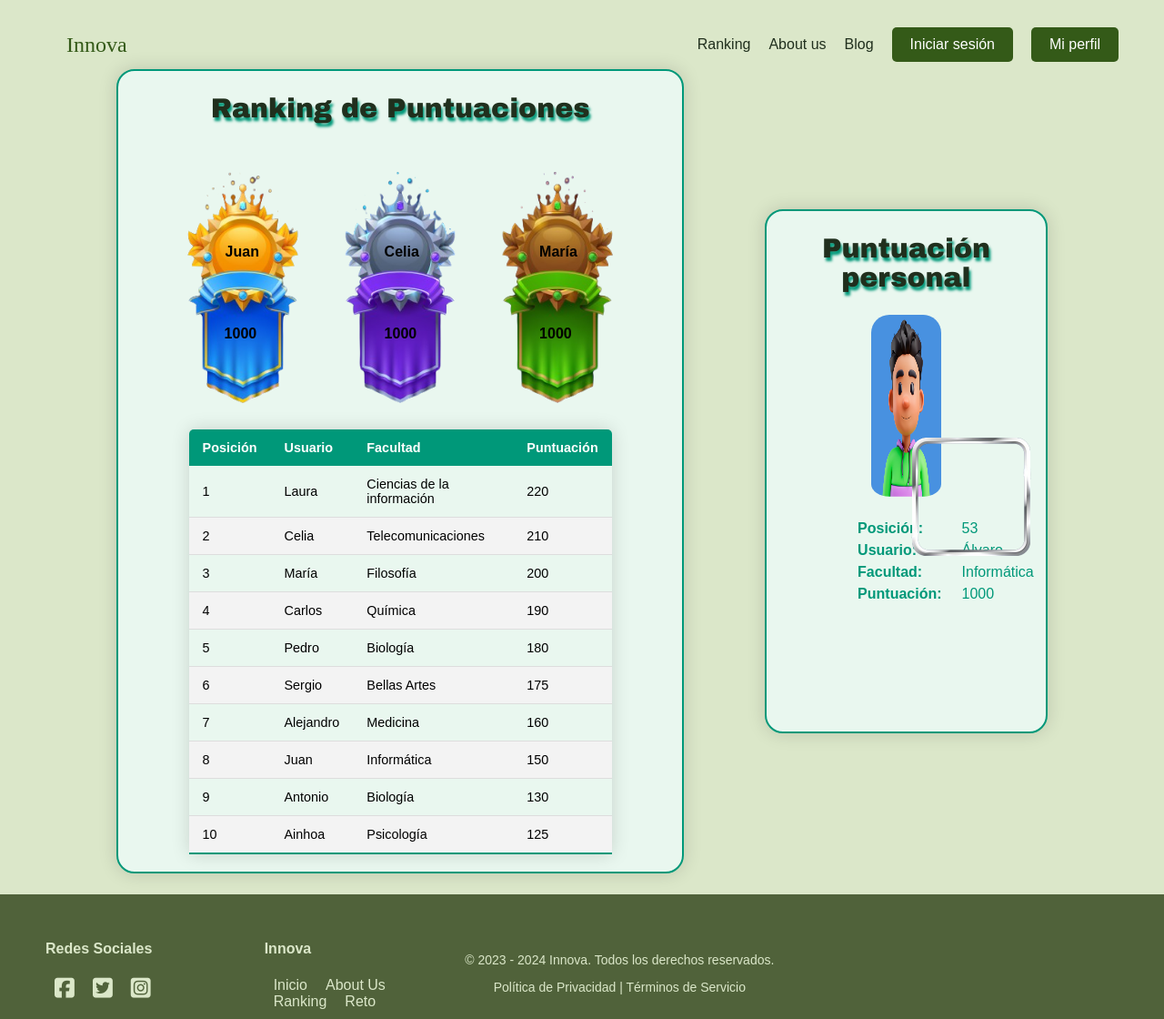
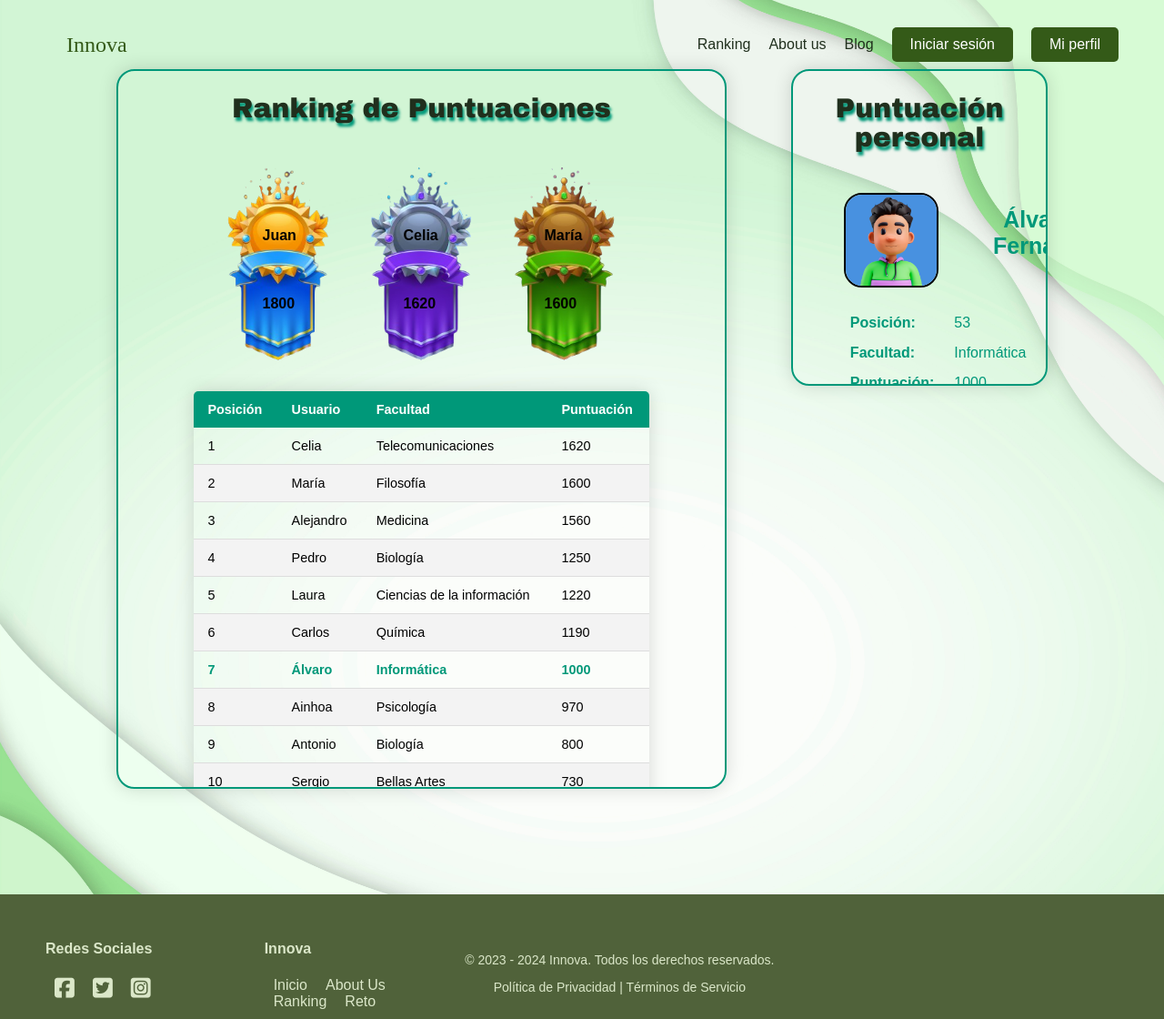
Before and after one commit to dprieto96/TFG, a PHP site: page /app/view/ranking.php in a window 1280 px wide. Shown: the whole page at 91% size. Run offline with PHP 8.4, Linux system fonts and the light colour scheme; some libraries are stand-ins or nearby versions.

Commit message:
Ranking update

```diff
--- a/app/view/includes/header.php
+++ b/app/view/includes/header.php
@@ -3,8 +3,8 @@
     <div id="logo"><a href='/TFG/index.php'>Innova</a></div>
     <nav>
         <ul>
-            <li><a href='app/view/ranking.php'>Ranking</a></li>
-            <li><a href='app/view/aboutUs.php'>About us</a></li>
+            <li><a href='/TFG/app/view/ranking.php'>Ranking</a></li>
+            <li><a href='/TFG/app/view/aboutUs.php'>About us</a></li>
             <li><a href="#Blog">Blog</a></li>
             <li id="loginBtn"><button id="login" onclick="openLoginModal()">Iniciar sesión</button></li>
             <li><button id="login" onclick="openPerfilModal()">Mi perfil</button></li>
--- a/app/view/ranking.php
+++ b/app/view/ranking.php
@@ -2,7 +2,7 @@
 
 <head>
     <meta charset="UTF-8">
-    <title>About Us</title>
+    <title>Ranking</title>
     <meta name="viewport" content="width=device-width, initial-scale=1.0">
     <link rel="stylesheet" type="text/css" href="../../public/css/styles.css">
     <link rel="stylesheet" type="text/css" href="../../public/css/styleRanking.css">
@@ -11,7 +11,7 @@
 
 <body>
 
-    <div id="header-main-about-us">
+    <div id="header-main-ranking">
 
     <?php
     require('includes/header.php');
@@ -24,12 +24,12 @@
 
                 <div class="medal-container">
                     <label id="medal-name1">Juan</label>
-                        <label id="medal-score1">1000</label>
+                    <label id="medal-score1">1800</label>
                     <label id="medal-name2">Celia</label>
-                        <label id="medal-score2">1000</label>
+                    <label id="medal-score2">1620</label>
                     <label id="medal-name3">María</label>
-                        <label id="medal-score3">1000</label>
-                    <img id="medal-image" src="/TFG/public/img/frame_ranking.png" alt="" style="width: 550px; height: 300px;">
+                    <label id="medal-score3">1600</label>
+                    <img id="medal-image" src="/TFG/public/img/frame_ranking.png" alt="">
                 </div>
 
                 <table class="content-table">
@@ -43,78 +43,65 @@
                     </thead>
                     <tbody>
                     <?php
-                    // Datos simulados de puntuaciones
+                    // Datos para probar funcionamiento
                     $puntuaciones = array(
-                        array("usuario" => "Juan", "facultad" => "Informática", "puntuacion" => 150),
-                        array("usuario" => "María", "facultad" => "Filosofía", "puntuacion" => 200),
-                        array("usuario" => "Pedro", "facultad" => "Biología", "puntuacion" => 180),
-                        array("usuario" => "Laura", "facultad" => "Ciencias de la información", "puntuacion" => 220),
-                        array("usuario" => "Carlos", "facultad" => "Química", "puntuacion" => 190),
-                        array("usuario" => "Antonio", "facultad" => "Biología", "puntuacion" => 130),
-                        array("usuario" => "Celia", "facultad" => "Telecomunicaciones", "puntuacion" => 210),
-                        array("usuario" => "Sergio", "facultad" => "Bellas Artes", "puntuacion" => 175),
-                        array("usuario" => "Alejandro", "facultad" => "Medicina", "puntuacion" => 160),
-                        array("usuario" => "Ainhoa", "facultad" => "Psicología", "puntuacion" => 125)
+                        array("usuario" => "Álvaro", "facultad" => "Informática", "puntuacion" => 1000, "active" => 1),
+                        array("usuario" => "María", "facultad" => "Filosofía", "puntuacion" => 1600, "active" => 0),
+                        array("usuario" => "Pedro", "facultad" => "Biología", "puntuacion" => 1250, "active" => 0),
+                        array("usuario" => "Laura", "facultad" => "Ciencias de la información", "puntuacion" => 1220, "active" => 0),
+                        array("usuario" => "Carlos", "facultad" => "Química", "puntuacion" => 1190, "active" => 0),
+                        array("usuario" => "Antonio", "facultad" => "Biología", "puntuacion" => 800, "active" => 0),
+                        array("usuario" => "Celia", "facultad" => "Telecomunicaciones", "puntuacion" => 1620, "active" => 0),
+                        array("usuario" => "Sergio", "facultad" => "Bellas Artes", "puntuacion" => 730, "active" => 0),
+                        array("usuario" => "Alejandro", "facultad" => "Medicina", "puntuacion" => 1560, "active" => 0),
+                        array("usuario" => "Ainhoa", "facultad" => "Psicología", "puntuacion" => 970, "active" => 0)
                     );
 
-                    // Ordenar las puntuaciones por puntuación descendente
                     usort($puntuaciones, function($a, $b) {
                         return $b['puntuacion'] - $a['puntuacion'];
                     });
 
-                    // Mostrar los resultados
                     $posicion = 1;
                     foreach ($puntuaciones as $puntuacion) {
+                        if ($puntuacion["active"] == 0){
                             echo "<tr>";
                                 echo "<td>" . $posicion . "</td>";
                                 echo "<td>" . $puntuacion["usuario"] . "</td>";
                                 echo "<td>" . $puntuacion["facultad"] . "</td>";
                                 echo "<td>" . $puntuacion["puntuacion"] . "</td>";
                             echo "</tr>";
+                        }
+                        else{
+                            echo "<tr class='active-row'>";
+                                echo "<td>" . $posicion . "</td>";
+                                echo "<td>" . $puntuacion["usuario"] . "</td>";
+                                echo "<td>" . $puntuacion["facultad"] . "</td>";
+                                echo "<td>" . $puntuacion["puntuacion"] . "</td>";
+                            echo "</tr>";
+                        }
                         $posicion++;
                     }
                     ?>
                     </tbody>
                 </table>
             </div>
+
             <div class="space-between"></div>
+
             <div class="right-column">
                 <h2 class="sombra2">Puntuación personal</h2>
 
-                <img class="frame-image" src="/TFG/public/img/frame_avatar.png" alt="">
+                <div class="form-container">
+                    <div class="form-row-user">
                         <img class="frame-avatar" src="/TFG/public/img/chico.jpg" alt="">
+                        <div class="form-row">
+                            <label id="user-name-text" for="usernameValue">Álvaro Fernández</label>
+                        </div>
+                    </div>
 
-                <!--
-                <table class="content-table">
-                    <thead>
-                    <tr>
-                        <th>Posición</th>
-                        <th>Usuario</th>
-                        <th>Facultad</th>
-                        <th>Puntuación</th>
-                    </tr>
-                    </thead>
-                    <tbody>
-                    <?php
-                        echo "<tr>";
-                        echo "<td>" . "53" . "</td>";
-                        echo "<td>" . "Álvaro" . "</td>";
-                        echo "<td>" . "Informática" . "</td>";
-                        echo "<td>" . "1000" . "</td>";
-                        echo "</tr>";
-                    ?>
-                    </tbody>
-                </table>
-                -->
-                <div class="form-container">
                     <div class="form-row">
                         <label for="position">Posición:</label>
                         <label for="positionValue">53</label>
-                    </div>
-
-                    <div class="form-row">
-                        <label for="username">Usuario:</label>
-                        <label for="usernameValue">Álvaro</label>
                     </div>
 
                     <div class="form-row">
--- a/public/css/styleRanking.css
+++ b/public/css/styleRanking.css
@@ -1,3 +1,14 @@
+body {
+    background-image: url('/TFG/public/img/ranking_background.jpg'); /* Reemplaza 'ruta/a/tu/imagen.jpg' con la ruta de tu imagen */
+    background-size: cover; /* Cubre toda la pantalla con la imagen */
+    background-position: center; /* Centra la imagen en la pantalla */
+    background-repeat: no-repeat; /* Evita que la imagen se repita */
+}
+
+/*#header-main-ranking{
+    background: rgb(255,255,255);
+    background: radial-gradient(circle, rgba(255,255,255,1) 36%, rgba(231,238,221,1) 69%, rgba(212,230,187,1) 74%);
+}*/
 .container {
     display: flex;
 }
@@ -7,25 +18,26 @@
 }
 
 .left-column {
-    width: 70%;
+    width: 60vw;
+    height: 80vh;
     border: 2px solid #009879;
     border-radius: 20px;
-    background-color: #E9F7EF;
     box-shadow: 0 0 20px rgba(0, 0, 0, 0.15);
+    overflow: auto;
 }
 
 .space-between {
-    width: 10%; /* Ajustar el tamaño del espacio entre columnas según sea necesario */
+    width: 8%; /* Ajustar el tamaño del espacio entre columnas según sea necesario */
 }
 
 .right-column {
-    width: 30%;
+    width: 25vw;
+    height: 35vh;
     border: 2px solid #009879;
     border-radius: 20px;
-    margin-top: 15%;
     margin-bottom: 15%;
-    background-color: #E9F7EF;
     box-shadow: 0 0 20px rgba(0, 0, 0, 0.15);
+    overflow: auto;
 }
 
 .ranking-title {
@@ -41,21 +53,14 @@
     font-family: 'Arial Black';
 }
 
-.frame-image {
-    position: absolute;
-    top: 42.8%;
-    left: 73.7%;
-    width: 250px;
-    height: 250px;
-    margin: auto;
-}
-
 .frame-avatar {
     border-radius: 20px;
-    width: 25%;
-    height: 35%;
+    border: 2px solid black;
+    width: 100px;
+    height:100px;
     margin: auto;
-    padding-bottom: 2%;
+    margin-bottom: 10%;
+    margin-right: 20%;
 }
 
 * {
@@ -67,7 +72,7 @@
     border-collapse: collapse;
     margin: auto;
     margin-bottom: 3%;
-    margin-top: 2%;
+    margin-top: 3%;
     font-size: 0.9em;
     min-width: 400px;
     border-radius: 5px 5px 0 0;
@@ -108,26 +113,38 @@
 .form-container {
     width: 300px;
     margin: 0 auto;
+    margin-right: 25%;
     padding: 20px;
     border-radius: 5px;
 }
 
 .form-row {
-    margin-bottom: 2%;
-    margin-left: 25%;
+    margin-bottom: 5%;
 }
 
-label {
+.form-row-user {
+    display: flex;
+}
+
+.form-container label {
     text-align: left;
-    display: inline-block; /* Cambiar la visualización a bloque */
+    display: inline-block;
     width: 100px;
     font-weight: bold;
     color: #009879;
 }
 
-label + label {
+.form-container label + label {
     margin-left: 10px;
     font-weight: normal;
+}
+
+#user-name-text {
+    margin-top: 15%;
+    color: #009879;
+    font-weight: bold;
+    font-size: 25px;
+    text-align: center;
 }
 
 .medal-container {
@@ -138,9 +155,15 @@ label + label {
 .medal-container label {
     position: absolute;
     text-align: left;
-    width: 100%;
+    width: auto;
+    height: auto;
     color: black;
     font-weight: bold;
+}
+
+#medal-image {
+    width: 500px;
+    height: 250px;
 }
 
 #medal-name1 {
@@ -150,25 +173,61 @@ label + label {
 
 #medal-score1 {
     top: 66%;
-    left: 13%;
+    left: 15%;
 }
 
 #medal-name2 {
     top: 36%;
-    left: 45%;
+    left: 46%;
 }
 
 #medal-score2 {
     top: 66%;;
-    left: 45%;
+    left: 46%;
 }
 
 #medal-name3 {
     top: 36%;
-    left: 76%;
+    left: 77%;
 }
 
 #medal-score3 {
     top: 66%;
-    left: 76%;
+    left: 77%;
 }
+
+/*Responsive*/
+@media screen and (max-width: 768px) {
+    .main-container {
+        flex-direction: column; /* Cambia la dirección del flex container a columna */
+    }
+
+    .left-column {
+        width: 100%; /* Ancho completo en pantallas más pequeñas */
+        height: auto; /* Altura automática */
+    }
+
+    .right-column {
+        width: 100%; /* Ancho completo en pantallas más pequeñas */
+        height: auto; /* Altura automática */
+    }
+
+    .frame-avatar {
+        margin-right: 0; /* Elimina el margen derecho para que ocupe todo el ancho */
+    }
+
+    .form-container {
+        margin-right: 0; /* Elimina el margen derecho */
+        margin-left: 0; /* Elimina el margen izquierdo */
+    }
+
+    .form-row {
+        margin-bottom: 20px; /* Aumenta el espacio entre filas */
+    }
+
+    #user-name-text {
+        position: static; /* Elimina la posición absoluta */
+        text-align: center; /* Centra el texto */
+        margin-bottom: 20px; /* Aumenta el espacio entre el avatar y el nombre de usuario */
+    }
+}
```
Also changed, not shown: public/img/frame_avatar.png (deleted), public/img/ranking_background.jpg (added). Lines whose indentation alone changed are shown as unchanged.
